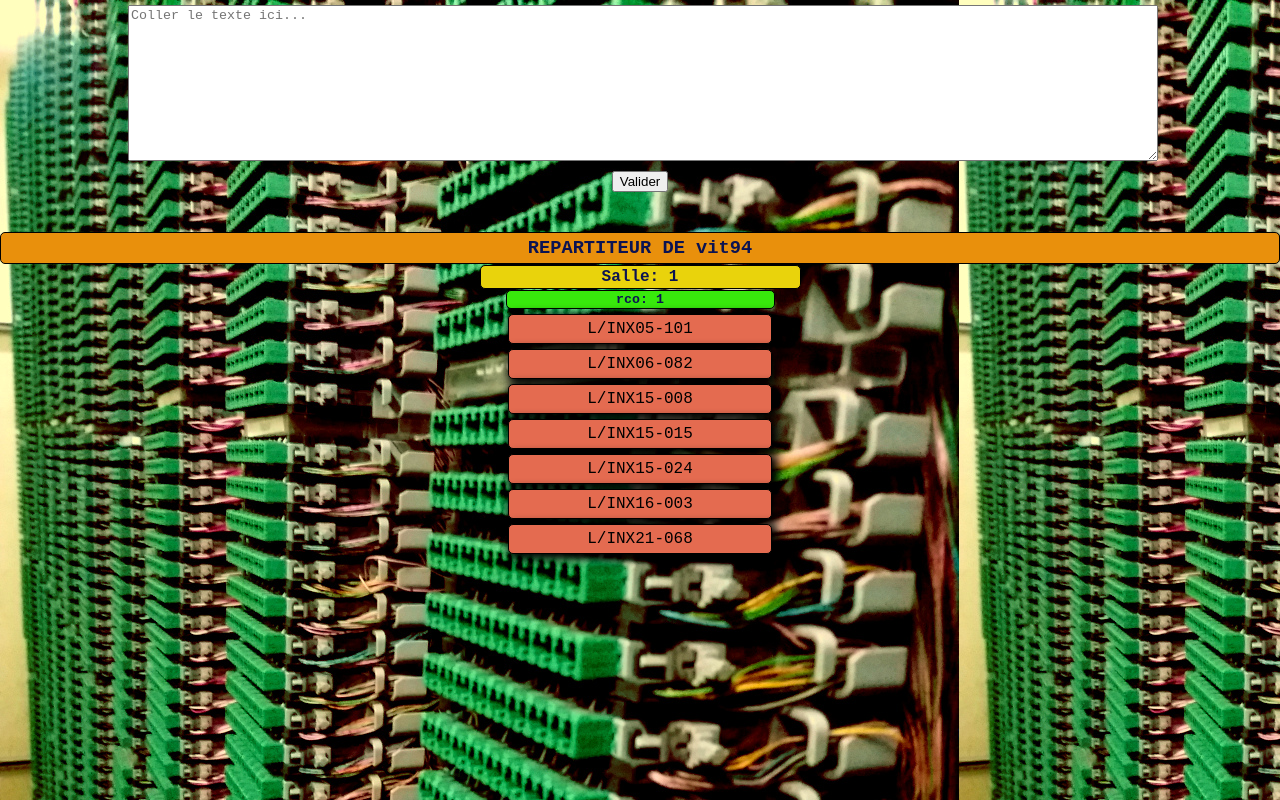
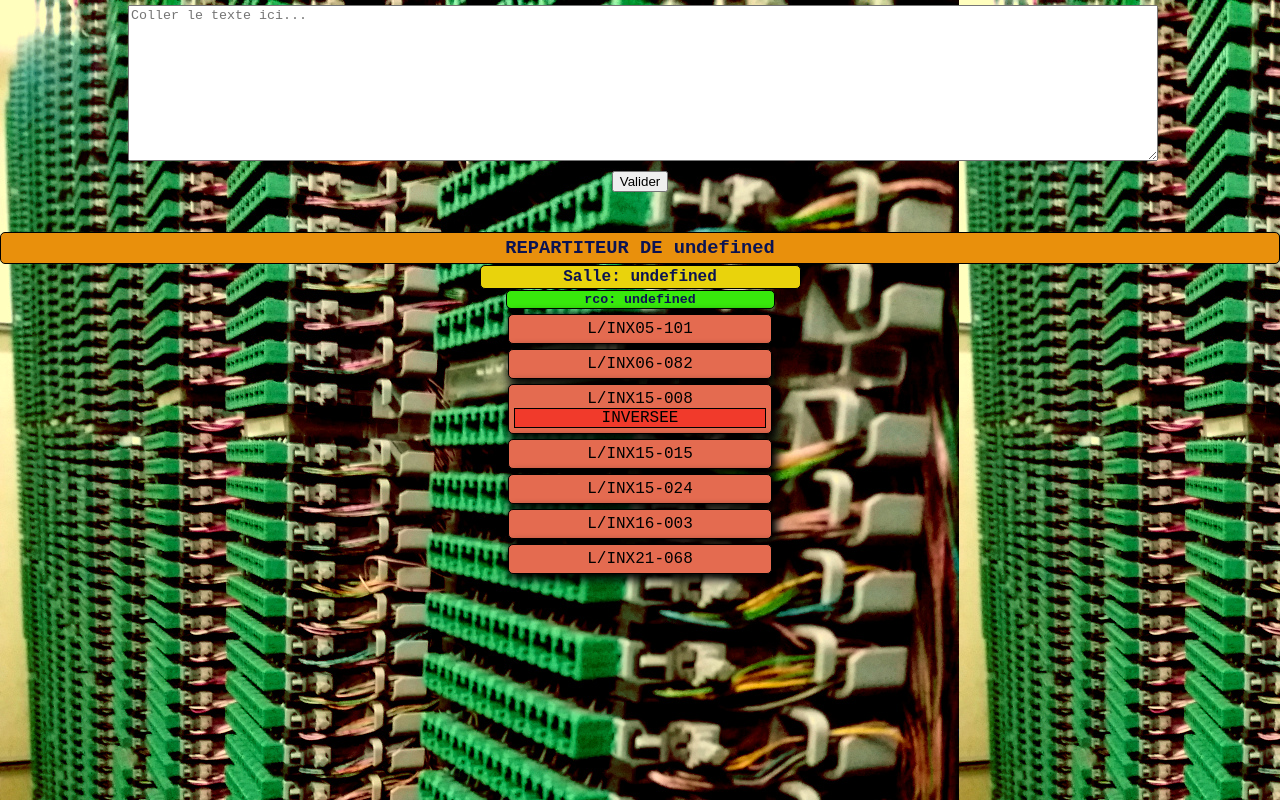
Before and after one commit to jaffleman/FrontEnd-MapTDP-to-React, a React (Create React App) app: page / in a window 1280 px wide. Built offline with nearby package versions, Linux system fonts and the light colour scheme.

Commit message:
fetch en cours d'implementation

```diff
--- a/package.json
+++ b/package.json
@@ -8,9 +8,11 @@
     "@testing-library/user-event": "^7.1.2",
     "react": "^16.13.1",
     "react-dom": "^16.13.1",
+    "react-redux": "^7.2.1",
     "react-scripts": "3.4.3",
     "react-sortable-hoc": "^1.11.0",
-    "react-tiny-virtual-list": "^2.2.0"
+    "react-tiny-virtual-list": "^2.2.0",
+    "redux": "^4.0.5"
   },
   "scripts": {
     "start": "react-scripts start",
--- a/src/App.css
+++ b/src/App.css
@@ -50,7 +50,7 @@ spam.optI{
   border:1px solid #000000;
 }
 
-spam.optTNI{
+div.optTNI{
   color: #000000;
   background-color: #ff000075;
   border:1px solid #000000;
--- a/src/App.js
+++ b/src/App.js
@@ -2,13 +2,17 @@ import React from 'react';
 import './App.css';
 import Form from './form';
 import TdpFlatList from './TdpFlatList';
+import { Provider } from 'react-redux'
+import Store from './store/configureStore'
+
 class App extends React.Component {
-
   render(){
     return (
       <div>
-        <Form/>
-        <TdpFlatList/>
+        <Provider store = {Store}>
+          <Form/>
+          <TdpFlatList/>
+        </Provider>
       </div>
     );
   }
--- /dev/null
+++ b/src/Fetcher.js
@@ -0,0 +1,18 @@
+import {connect} from 'react-redux';
+import React, { useContext, useState, useEffect } from 'react';
+
+
+const Fetcher = ()=>{
+    const [presentation, setPresentation] = useState(null)
+    useEffect(()=>{
+        const url = `http://tdp.jaffleman.tech:8081/datas?arg=lePutainDeTest`
+        fetch(url).then((response)=>{response.json()})
+            .then((data)=>setPresentation(data))
+            .catch((error)=>{return alert("Erreur: Le serveur n'a pas répondu... Contactez le dev.")})
+
+    },[]
+    )
+console.log(presentation);
+}
+const mapStateToProps = (state)=>{return {fetchData:state.presentation }}
+export default connect(mapStateToProps)(Fetcher);
--- /dev/null
+++ b/src/List.js
@@ -0,0 +1,38 @@
+import React from 'react';
+import {connect} from 'react-redux'
+
+
+
+class List extends React.Component{
+
+    _toggleFavorite(elem) {
+        const action = { type: "TOGGLE_FAVORITE", value: elem }
+        this.props.dispatch(action)
+    }
+
+    showInfo(){
+        return( this.props.favoritesFilms === this.props.data.nd? <DeteilView data = {this.props.data}/>:null )
+    }
+    showOption(){
+        return(this.props.data.opt !== null? <div className = "optTNI">{this.props.data.opt}</div>:null)
+    }
+    render(){
+
+        return(
+            <div className = "Letes" onClick = {()=>{this._toggleFavorite(this.props.data.nd)}}>
+                <p className = "tdp">{ this.props.data.reglette }-{ this.props.data.posission }</p>
+                {this.showOption()}
+                {this.showInfo()}
+            </div>
+        )
+    }
+}
+let DeteilView = ({data}) => {
+    let  {rep,salle,magik,rco,colone,posissionReglette} = data;
+    return <div>
+        <p className = "mustView">{`COORDONNEES: [${colone}-${posissionReglette}][${magik}]`}</p>
+        <p className = "mustView">{`[${rep}]  Salle:[${salle}]  rco:[${rco}]`}</p>
+    </div>
+}
+const mapStateToProps = (state)=>{return {favoritesFilms:state.favoritesFilms}}
+export default connect(mapStateToProps)(List);
--- a/src/TdpFlatList.js
+++ b/src/TdpFlatList.js
@@ -1,4 +1,6 @@
 import React from 'react';
+import {connect} from 'react-redux'
+import List from './List'
 
 class TdpFlatList extends React.Component{
     constructor(){
@@ -7,7 +9,7 @@ class TdpFlatList extends React.Component{
             data : [
                 {"nd":1,"rep":"vit94","reglette":"L/INX05","posission":"101","salle":1,"magik":[13,6],"rco":1,"colone":2,"posissionReglette":4,"opt":null},
                 {"nd":2,"rep":"vit94","reglette":"L/INX06","posission":"082","salle":1,"magik":[11,3],"rco":1,"colone":2,"posissionReglette":5,"opt":null},
-                {"nd":3,"rep":"vit94","reglette":"L/INX15","posission":"008","salle":1,"magik":[2,1],"rco":1,"colone":2,"posissionReglette":8,"opt":null},
+                {"nd":3,"rep":"vit94","reglette":"L/INX15","posission":"008","salle":1,"magik":[2,1],"rco":1,"colone":2,"posissionReglette":8,"opt":"INVERSEE"},
                 {"nd":4,"rep":"vit94","reglette":"L/INX15","posission":"015","salle":1,"magik":[2,8],"rco":1,"colone":2,"posissionReglette":8,"opt":null},
                 {"nd":5,"rep":"vit94","reglette":"L/INX15","posission":"024","salle":1,"magik":[4,1],"rco":1,"colone":2,"posissionReglette":8,"opt":null},
                 {"nd":6,"rep":"vit94","reglette":"L/INX16","posission":"003","salle":1,"magik":[1,4],"rco":1,"colone":4,"posissionReglette":1,"opt":null},
@@ -16,37 +18,24 @@ class TdpFlatList extends React.Component{
 
         }
     }
+
+    showheader(){
+        return <div>
+                <h3>{`REPARTITEUR DE ${this.state.data.rep}`}</h3>
+                <h4>{`Salle: ${this.state.data.salle}`}</h4>
+                <h5>{`rco: ${this.state.rco}`}</h5>
+        </div>
+    }
+
     render(){
         return (
             <div id = "tdp">
-                <h3>REPARTITEUR DE vit94</h3>
-                <h4>Salle: 1</h4>
-                <h5>rco: 1</h5>
+                {this.showheader()}
                 { this.state.data.map((item)=> <List data = {item} key = {item.nd}/>) }
             </div>
         );
     }
 }
-class List extends React.Component{
-    constructor(props){
-        super(props);
-        this.state = {
-            mustView: false,
-        }
-    }
-    handleClick(e){
-        this.setState(this.state.mustView?{ mustView : false }:{ mustView : true })
-    }
-    render(){
-        return(
-            <div className = "Letes" onClick = {this.handleClick.bind(this)}>
-                <p className = "tdp">{ this.props.data.reglette }-{ this.props.data.posission }</p>
-                <DeteilView data = {this.props.data} mustView = {this.state.mustView}/>
-            </div>
-        )
-    }
-}
-let DeteilView = ({data,mustView}) => {
-    return( mustView ? <p className = "mustView">{data.posission}</p>:null )
-}
-export default TdpFlatList;
+
+const mapStateToProps = (state)=>{return {favoritesFilms:state.favoritesFilms}}
+export default connect(mapStateToProps)(TdpFlatList);
--- a/src/form.js
+++ b/src/form.js
@@ -1,38 +1,41 @@
 import React from 'react';
 import './App.css';
+import Fetcher from './Fetcher'
 
 class Form extends React.Component {
   constructor(props) {
     super(props);
-    this.state = {value: ''};
+    this.state = {
+        value: '',
+        data:[]
+    };
     this.textareaHandleChange = this.textareaHandleChange.bind(this)
-    this.submit = this.submit.bind(this)
+
+  }
+
+  submit(){
+      return <Fetcher arg={this.state.value}/>
   }
 
   textareaHandleChange(e){
     this.setState({value: e.target.value});
   }
-  submit(){
-    alert(this.state.value);
-  }
+
+
 
     render(){
         return (
             <div className="Form">
                 <div id="temp">
                     <form>
-
                         <div className="cBouton">
-
                             <textarea id="msg" type="text"
                             name="tdp_list" rows="10" cols="40"
                             spellCheck="false" placeholder="Coller le texte ici..."
                             value={this.state.value} onChange={this.textareaHandleChange}>
                             </textarea>
-                    <input type="button" value="Valider" onClick={this.submit}/>
-
+                            <input type="button" value="Valider" onClick={()=>{this.submit()}}/>
                         </div>
-
                     </form>
                 </div>
             </div>
--- /dev/null
+++ b/src/store/configureStore.js
@@ -0,0 +1,4 @@
+import { createStore } from 'redux'
+import toggleFavorite from './reducers/favoriteReducer'
+
+export default createStore(toggleFavorite);
--- /dev/null
+++ b/src/store/reducers/favoriteReducer.js
@@ -0,0 +1,13 @@
+const initialState={favoritesFilms: null}
+
+function toggleFavorite(state=initialState, action){
+    let nextState;
+    switch (action.type) {
+        case 'TOGGLE_FAVORITE':
+            nextState = state.favoritesFilms !== action.value? { favoritesFilms : action.value } : { favoritesFilms : null }
+        return nextState||state
+        default:
+            return state
+    }
+}
+export default toggleFavorite
```
Also changed, not shown: 1 other file (tests, documents, lock files or other folders). Lines whose indentation alone changed are shown as unchanged.
